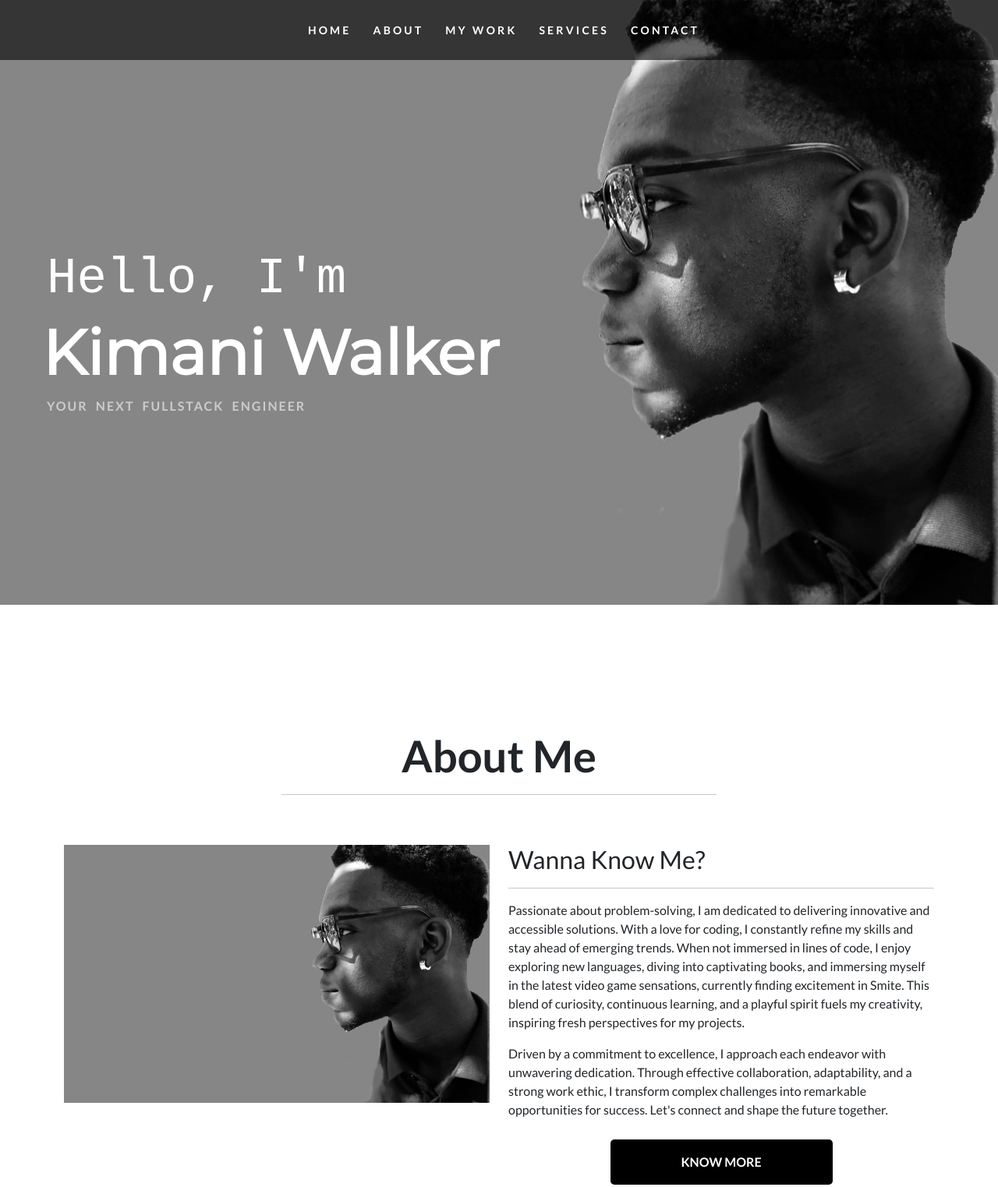
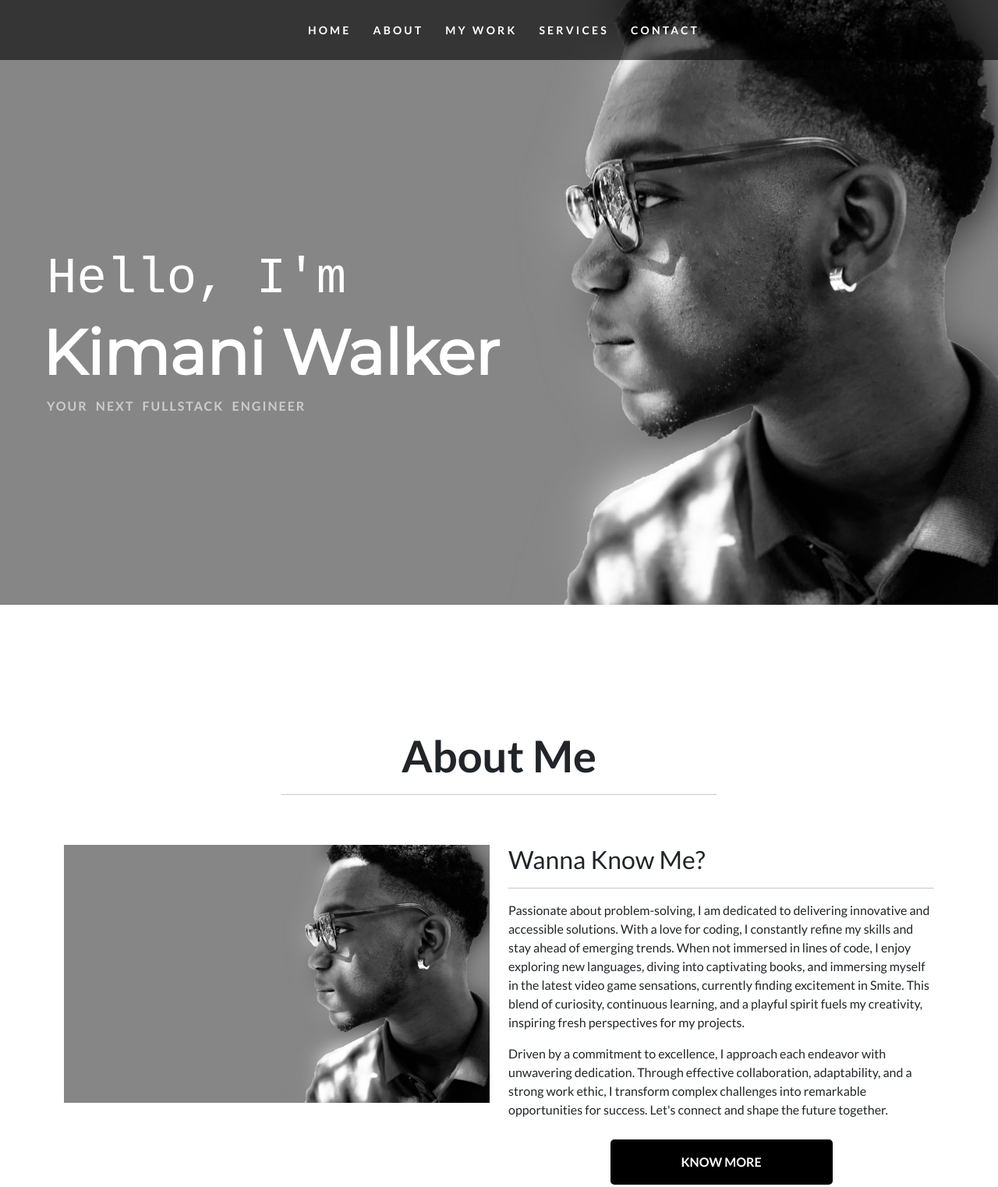
Before and after one commit to Kamata954/my-portfolio, a plain HTML site: page index.html in a window 1280 px wide. Shown: the top 1523 px of the page at 78% size. Drawn offline with nearby package versions, Linux system fonts and the light colour scheme.

Commit message:
updated hero banner

```diff
--- a/index.html
+++ b/index.html
@@ -43,7 +43,7 @@
         </nav>
 
           <div class="background">
-            <img src="img/kimani2.jpg" class="img-fluid">
+            <img src="img/kimani3.jpg" class="img-fluid">
           </div>
 
           <div class="heading-content text-start">
@@ -63,7 +63,7 @@
         </div>
         <div class="row">
             <div class="col-lg-6 col-md-12 col-12">
-                <img src="img/kimani2.JPG" class="img-fluid">
+                <img src="img/kimani3.JPG" class="img-fluid">
             </div>
             <div class="col-lg-6 col-md-12 col-12">
                 <h2>Wanna Know Me?</h2>
```
Also changed, not shown: img/indo-dic.PNG (added), img/kimani3.jpg (added).
